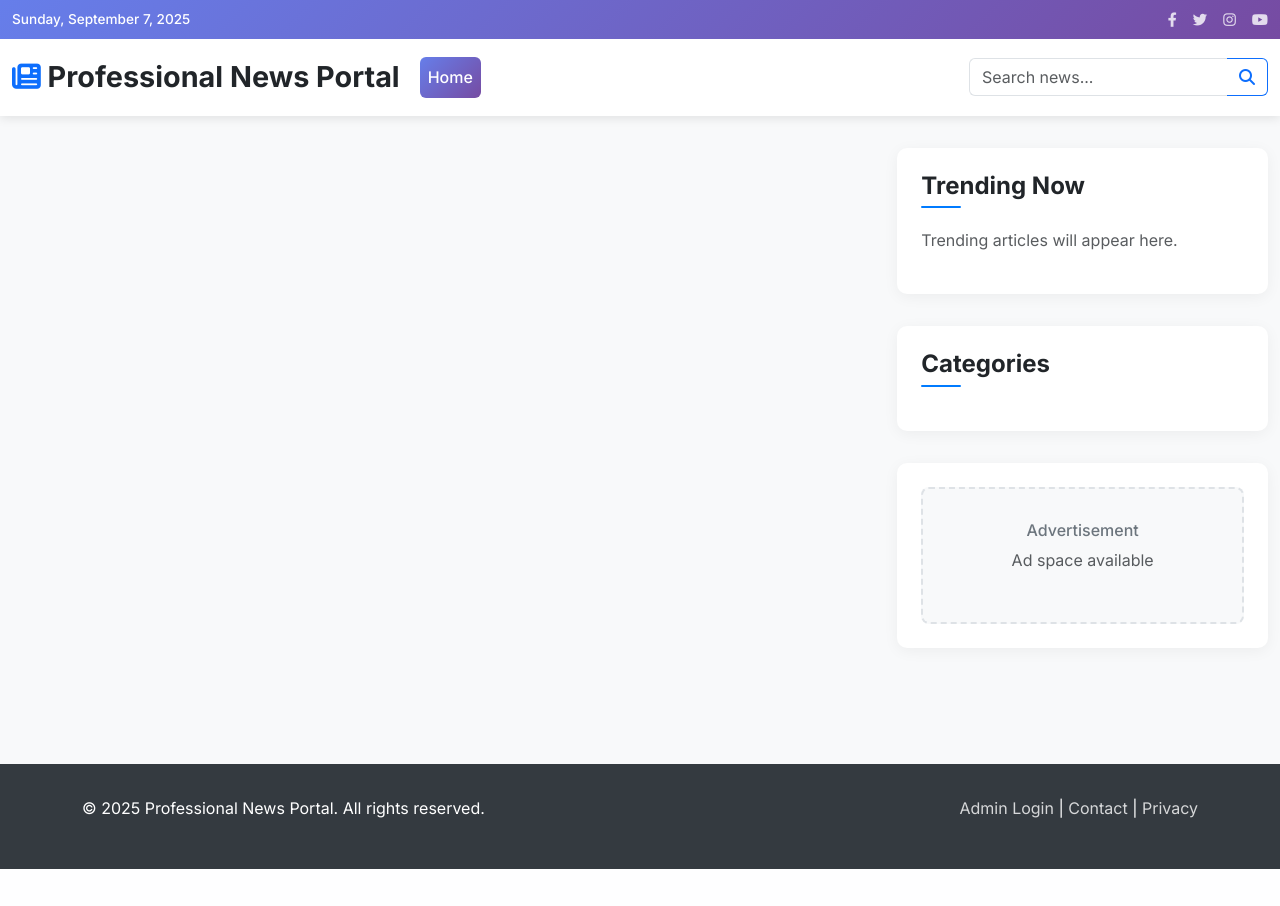
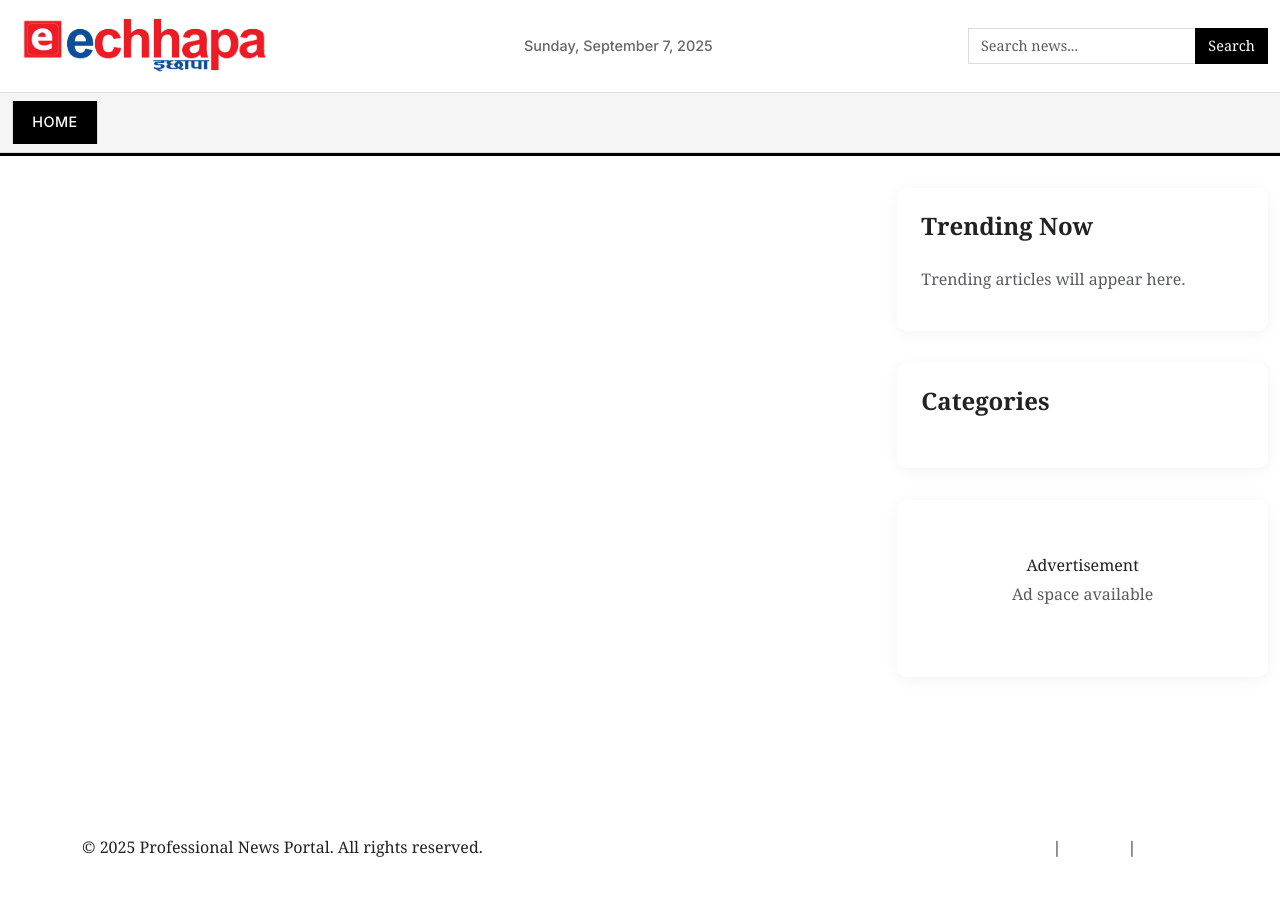
Before and after one commit to aayushsthaa/echhapa-mew, a PHP site: page / in a window 1280 px wide. Before the commit the page ends 869 px from the top, so only its background shows below. Run offline with PHP 8.4, Linux system fonts and the light colour scheme; data that the repository does not hold is empty; some libraries are stand-ins or nearby versions.

Commit message:
Update website design to a newspaper theme with improved navigation and search
Refactor index.php and style.css to implement a newspaper-style header, including a logo, date, search bar, and category navigation.

Replit-Commit-Author: Agent
Replit-Commit-Session-Id: 4ce105c5-a3e8-4b82-94ab-3c9c263b47ca
Replit-Commit-Checkpoint-Type: intermediate_checkpoint
Replit-Commit-Screenshot-Url: https://storage.googleapis.com/screenshot-production-us-central1/653d0c12-b56c-43bd-97e4-f4ae0c8688ea/4ce105c5-a3e8-4b82-94ab-3c9c263b47ca/l28fre8

```diff
--- a/index.php
+++ b/index.php
@@ -49,67 +49,47 @@ $homepage_categories = $homepage_categories_stmt->fetchAll(PDO::FETCH_ASSOC);
     <link href="public/css/style.css" rel="stylesheet">
 </head>
 <body>
-    <!-- Header -->
-    <header class="main-header">
-        <div class="topbar">
+    <!-- Newspaper Header -->
+    <header class="newspaper-header">
+        <!-- Top Header Section -->
+        <div class="header-top">
             <div class="container-fluid">
-                <div class="row align-items-center">
-                    <div class="col-md-6">
-                        <div class="topbar-left">
-                            <span class="date"><?php echo date('l, F j, Y'); ?></span>
-                        </div>
+                <div class="logo-section">
+                    <a href="index.php" class="logo-link">
+                        <img src="public/images/eechnapa-logo.png" alt="Eechnapa" class="newspaper-logo">
+                    </a>
+                    <div class="current-date">
+                        <?php echo date('l, F j, Y'); ?>
                     </div>
-                    <div class="col-md-6">
-                        <div class="topbar-right">
-                            <div class="social-links">
-                                <a href="#"><i class="fab fa-facebook-f"></i></a>
-                                <a href="#"><i class="fab fa-twitter"></i></a>
-                                <a href="#"><i class="fab fa-instagram"></i></a>
-                                <a href="#"><i class="fab fa-youtube"></i></a>
-                            </div>
-                        </div>
-                    </div>
-                </div>
-            </div>
-        </div>
-
-        <nav class="navbar navbar-expand-lg">
-            <div class="container-fluid">
-                <a class="navbar-brand" href="index.php">
-                    <h2><i class="fas fa-newspaper text-primary"></i> <?php echo SITE_NAME; ?></h2>
-                </a>
-
-                <button class="navbar-toggler" type="button" data-bs-toggle="collapse" data-bs-target="#navbarNav">
-                    <span class="navbar-toggler-icon"></span>
-                </button>
-
-                <div class="collapse navbar-collapse" id="navbarNav">
-                    <ul class="navbar-nav me-auto">
-                        <li class="nav-item">
-                            <a class="nav-link active" href="index.php">Home</a>
-                        </li>
-                        <?php foreach ($categories as $category): ?>
-                        <li class="nav-item">
-                            <a class="nav-link" href="category.php?slug=<?php echo $category['slug']; ?>">
-                                <?php echo htmlspecialchars($category['name']); ?>
-                            </a>
-                        </li>
-                        <?php endforeach; ?>
-                    </ul>
-
-                    <div class="navbar-nav">
-                        <form class="d-flex" method="GET" action="search.php">
+                    <div class="header-search">
+                        <form method="GET" action="search.php">
                             <div class="input-group">
                                 <input class="form-control" type="search" name="q" placeholder="Search news...">
-                                <button class="btn btn-outline-primary" type="submit">
-                                    <i class="fas fa-search"></i>
+                                <button class="btn" type="submit">
+                                    Search
                                 </button>
                             </div>
                         </form>
                     </div>
                 </div>
             </div>
-        </nav>
+        </div>
+
+        <!-- Categories Navigation -->
+        <div class="categories-nav">
+            <div class="container-fluid">
+                <div class="categories-scroll-container">
+                    <div class="categories-list">
+                        <a href="index.php" class="category-link active">Home</a>
+                        <?php foreach ($categories as $category): ?>
+                        <a href="category.php?slug=<?php echo $category['slug']; ?>" class="category-link">
+                            <?php echo htmlspecialchars($category['name']); ?>
+                        </a>
+                        <?php endforeach; ?>
+                    </div>
+                </div>
+            </div>
+        </div>
     </header>
 
     <!-- Main Content -->
--- a/public/css/style.css
+++ b/public/css/style.css
@@ -1,18 +1,17 @@
-/* Professional News Portal Frontend Styles */
+/* Professional Newspaper Website Styles */
 :root {
-    --primary-color: #007bff;
-    --secondary-color: #6c757d;
-    --success-color: #28a745;
-    --danger-color: #dc3545;
-    --warning-color: #ffc107;
-    --info-color: #17a2b8;
-    --dark-color: #343a40;
-    --light-color: #f8f9fa;
-    --white: #ffffff;
-    --border-color: #dee2e6;
-    --text-dark: #212529;
-    --text-muted: #6c757d;
-    --font-family: 'Inter', -apple-system, BlinkMacSystemFont, 'Segoe UI', Roboto, sans-serif;
+    --newspaper-red: #d32f2f;
+    --newspaper-blue: #1976d2;
+    --newspaper-black: #000000;
+    --newspaper-dark-gray: #333333;
+    --newspaper-gray: #666666;
+    --newspaper-light-gray: #f5f5f5;
+    --newspaper-white: #ffffff;
+    --newspaper-border: #dddddd;
+    --newspaper-text: #222222;
+    --newspaper-muted: #777777;
+    --font-family: 'Georgia', 'Times New Roman', serif;
+    --font-family-sans: 'Inter', Arial, sans-serif;
 }
 
 * {
@@ -23,88 +22,126 @@
 
 body {
     font-family: var(--font-family);
-    line-height: 1.6;
-    color: var(--text-dark);
-    background-color: var(--light-color);
+    line-height: 1.4;
+    color: var(--newspaper-text);
+    background-color: var(--newspaper-white);
 }
 
-/* Header Styles */
-.main-header {
-    background: var(--white);
-    box-shadow: 0 2px 10px rgba(0, 0, 0, 0.1);
+/* Newspaper Header Styles */
+.newspaper-header {
+    background: var(--newspaper-white);
+    border-bottom: 3px solid var(--newspaper-black);
     position: sticky;
     top: 0;
     z-index: 1000;
 }
 
-.topbar {
-    background: linear-gradient(135deg, #667eea 0%, #764ba2 100%);
-    color: var(--white);
-    padding: 0.5rem 0;
-    font-size: 0.85rem;
+.header-top {
+    background: var(--newspaper-white);
+    padding: 1rem 0;
+    border-bottom: 1px solid var(--newspaper-border);
 }
 
-.topbar-left .date {
+.logo-section {
+    display: flex;
+    align-items: center;
+    justify-content: space-between;
+}
+
+.newspaper-logo {
+    height: 60px;
+    width: auto;
+}
+
+.current-date {
+    font-family: var(--font-family-sans);
+    font-size: 0.9rem;
+    color: var(--newspaper-gray);
     font-weight: 500;
 }
 
-.topbar-right {
-    display: flex;
-    justify-content: flex-end;
-    align-items: center;
+.header-search {
+    max-width: 300px;
 }
 
-.social-links {
-    display: flex;
-    gap: 1rem;
+.header-search .form-control {
+    border: 1px solid var(--newspaper-border);
+    border-radius: 0;
+    font-size: 0.9rem;
 }
 
-.social-links a {
-    color: rgba(255, 255, 255, 0.8);
+.header-search .btn {
+    background: var(--newspaper-black);
+    color: var(--newspaper-white);
+    border: 1px solid var(--newspaper-black);
+    border-radius: 0;
     font-size: 0.9rem;
-    text-decoration: none;
-    transition: color 0.3s ease;
 }
 
-.social-links a:hover {
-    color: var(--white);
+.header-search .btn:hover {
+    background: var(--newspaper-dark-gray);
+    border-color: var(--newspaper-dark-gray);
 }
 
-.navbar {
-    padding: 1rem 0;
+/* Categories Navigation */
+.categories-nav {
+    background: var(--newspaper-light-gray);
+    border-bottom: 1px solid var(--newspaper-border);
+    padding: 0.5rem 0;
 }
 
-.navbar-brand h2 {
-    font-weight: 700;
-    margin: 0;
-    font-size: 1.8rem;
-    color: var(--text-dark);
+.categories-scroll-container {
+    overflow-x: auto;
+    overflow-y: hidden;
+    -webkit-overflow-scrolling: touch;
+    scrollbar-width: none;
+    -ms-overflow-style: none;
 }
 
-.navbar-nav .nav-link {
-    font-weight: 500;
-    color: var(--text-dark);
-    padding: 0.5rem 1rem;
-    margin: 0 0.25rem;
-    border-radius: 6px;
-    transition: all 0.3s ease;
+.categories-scroll-container::-webkit-scrollbar {
+    display: none;
 }
 
-.navbar-nav .nav-link:hover,
-.navbar-nav .nav-link.active {
-    background: linear-gradient(135deg, #667eea 0%, #764ba2 100%);
-    color: var(--white);
+.categories-list {
+    display: flex;
+    gap: 0;
+    white-space: nowrap;
+    min-width: max-content;
 }
 
-.input-group .form-control {
-    border-right: 0;
-    border-radius: 6px 0 0 6px;
+.category-link {
+    padding: 0.7rem 1.2rem;
+    text-decoration: none;
+    color: var(--newspaper-dark-gray);
+    font-family: var(--font-family-sans);
+    font-size: 0.9rem;
+    font-weight: 500;
+    border-right: 1px solid var(--newspaper-border);
+    transition: all 0.2s ease;
+    background: var(--newspaper-white);
+    text-transform: uppercase;
+    letter-spacing: 0.5px;
 }
 
-.input-group .btn {
-    border-left: 0;
-    border-radius: 0 6px 6px 0;
+.category-link:first-child {
+    border-left: 1px solid var(--newspaper-border);
 }
+
+.category-link:hover,
+.category-link.active {
+    background: var(--newspaper-black);
+    color: var(--newspaper-white);
+}
+
+.logo-link {
+    text-decoration: none;
+}
+
+.logo-link:hover {
+    opacity: 0.8;
+}
+
+/* Remove old navbar styles as we're using new newspaper header */
 
 /* Main Content */
 .main-content {
```
Also changed, not shown: .local/state/replit/agent/.latest.json, 1 other file.
